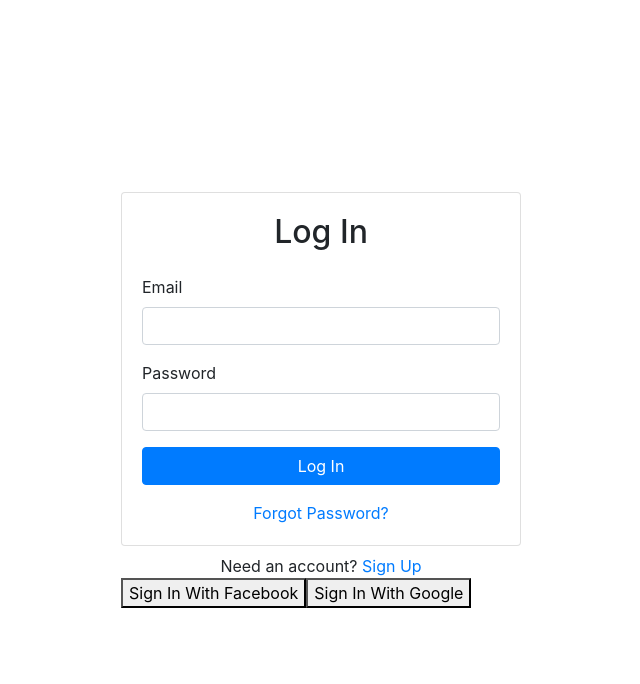
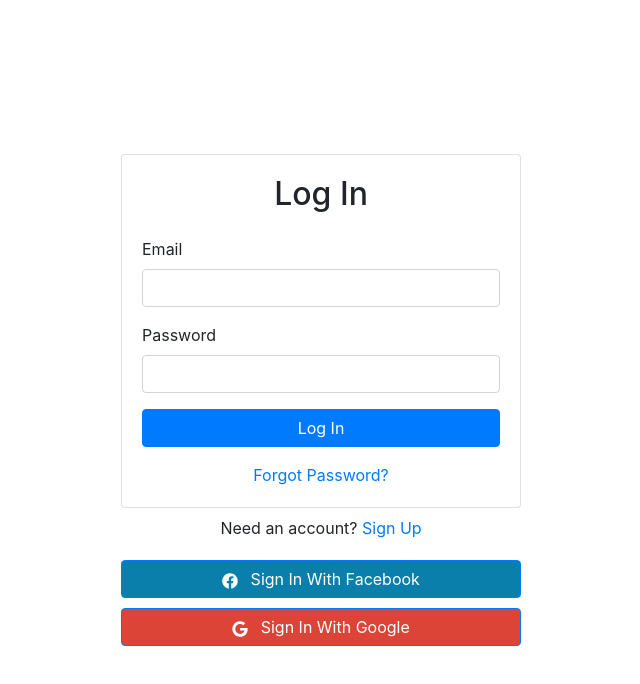
Before and after one commit to Abdessamadbda/CloudSafe, a React (Create React App) app: page /login in a window 1280 px wide. Shown: the top 684 px of the page, without its empty margins (319-959 px from the left). Built offline with nearby package versions, Linux system fonts and the light colour scheme; no server answers.

Commit message:
ui updates

```diff
--- a/package.json
+++ b/package.json
@@ -14,6 +14,7 @@
     "react": "^16.13.1",
     "react-bootstrap": "^1.3.0",
     "react-dom": "^16.13.1",
+    "react-icons": "^5.1.0",
     "react-router-dom": "^5.2.0",
     "react-scripts": "^5.0.1",
     "uuid": "^8.3.2"
@@ -38,5 +39,8 @@
       "last 1 firefox version",
       "last 1 safari version"
     ]
+  },
+  "devDependencies": {
+    "tailwindcss": "^3.4.3"
   }
 }
--- a/src/components/authentication/Login.js
+++ b/src/components/authentication/Login.js
@@ -5,6 +5,8 @@ import { Link, useHistory } from "react-router-dom"
 import CenteredContainer from "./CenteredContainer"
 import { signInWithPopup,browserPopupRedirectResolver } from "firebase/auth"
 import {auth1,facebookProvider,provider} from "../../firebase"
+import { FaFacebook, FaGoogle } from "react-icons/fa";
+
 export default function Login() {
   const emailRef = useRef()
   const passwordRef = useRef()
@@ -74,14 +76,19 @@ export default function Login() {
       <div className="w-100 text-center mt-2">
         Need an account? <Link to="/signup">Sign Up</Link>
       </div>
-      <button className="" onClick={handleFacebookLogin}>
-        Sign In With Facebook
-
-      </button>
-      <button className="" onClick={handleGoogleLogin}>
-        Sign In With Google
-
-      </button>
+      <Button
+        style={{ backgroundColor: "rgba(11, 127, 171)" ,marginTop: "20px",alignItems: "center",width: "100%"}}
+        onClick={handleFacebookLogin}
+      >
+        <FaFacebook className="mr-2" /> Sign In With Facebook
+      </Button>
+      <br />
+      <Button
+        style={{ backgroundColor: "#DB4437", marginTop: "10px",alignItems: "center",width: "100%"}}
+        onClick={handleGoogleLogin}
+      >
+        <FaGoogle className="mr-2" /> Sign In With Google
+      </Button>
     </CenteredContainer>
   )
 }
```
Also changed, not shown: tailwind.config.js (added, +8 -0 lines), 1 other file (tests, documents, lock files or other folders).
